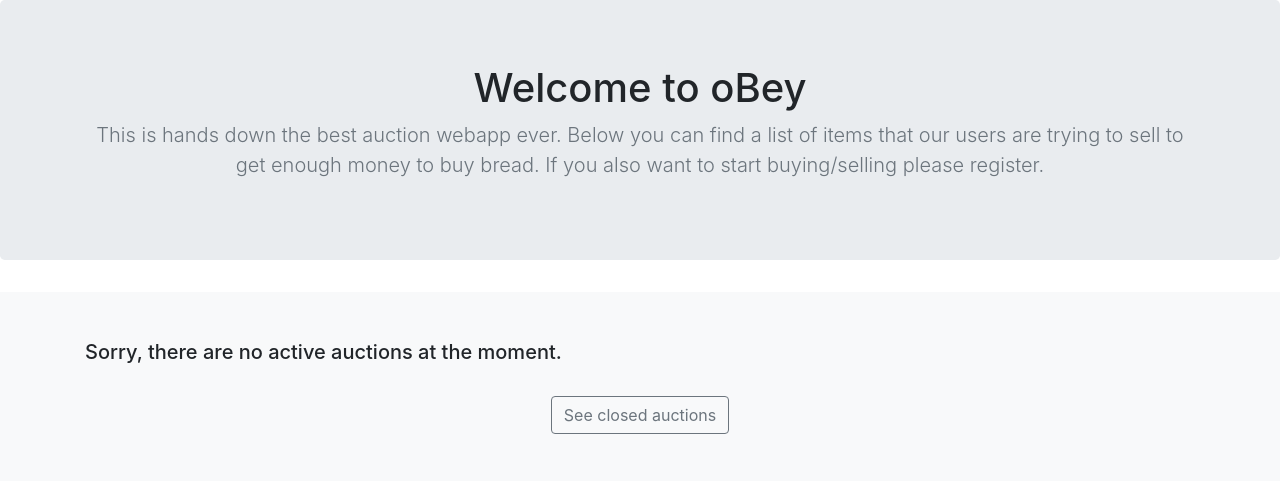
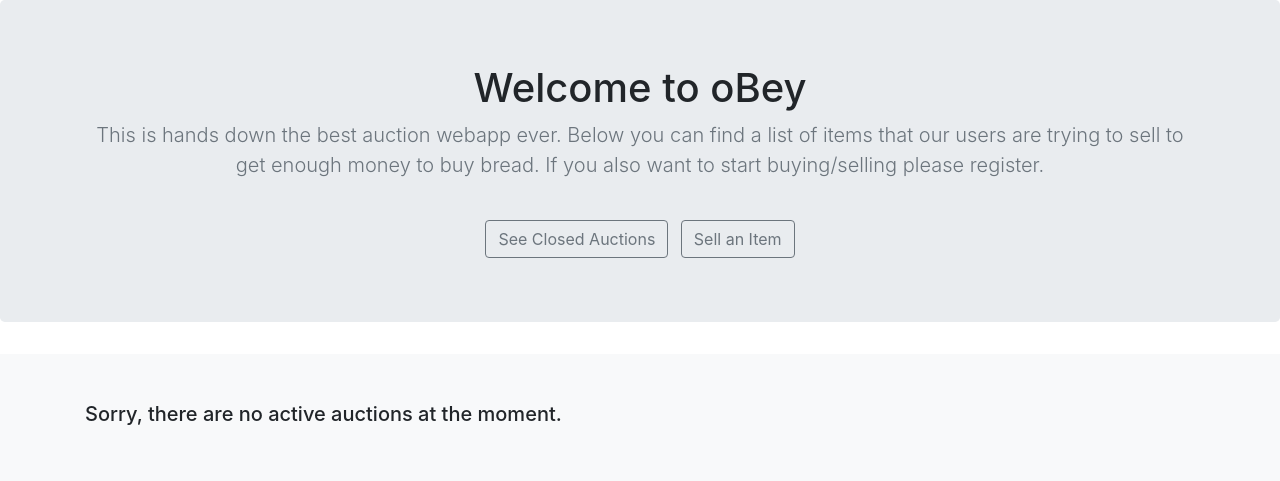
Before and after one commit to lorenzosani/auction-app, a Django app: page / in a window 1280 px wide. Shown: the part 56-537 px from the top of the page. Run offline with Django 3.2, Linux system fonts and the light colour scheme; data that the repository does not hold is empty; some libraries are stand-ins or nearby versions.

Commit message:
Add buttons homepage

```diff
--- a/auctionapp/templates/items_list/index.html
+++ b/auctionapp/templates/items_list/index.html
@@ -7,6 +7,10 @@
       of items that our users are trying to sell to get enough money to buy
       bread. If you also want to start buying/selling please register.
     </p>
+    <div class="container text-center">
+      <a class="btn btn-outline-secondary mt-4 mx-1" href="{% url 'closed items' %}">See Closed Auctions</a>
+      <a class="btn btn-outline-secondary mt-4 mx-1" href="{% url 'add item' %}">Sell an Item</a>
+    </div>
   </div>
 </section>
 
@@ -62,9 +66,6 @@
     <h5 class="d-flex">Sorry, there are no active auctions at the moment.</h5>
     {% endif %}
   </div>
-  <div class="container text-center">
-    <a class="btn btn-outline-secondary mt-4" href="{% url 'closed items' %}">See closed auctions</a>
-  </div>
 </div>
 <script>
   // All items you can bid to.
```
